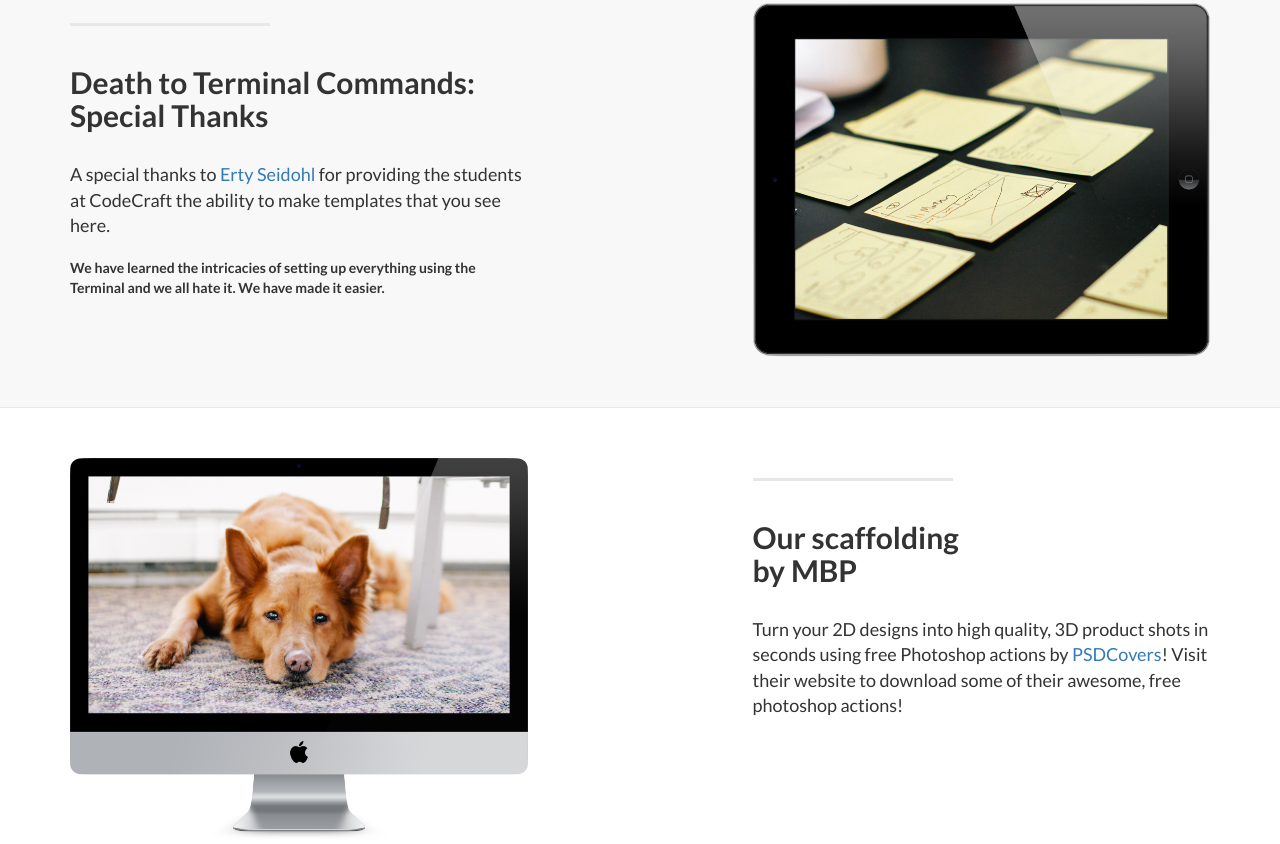
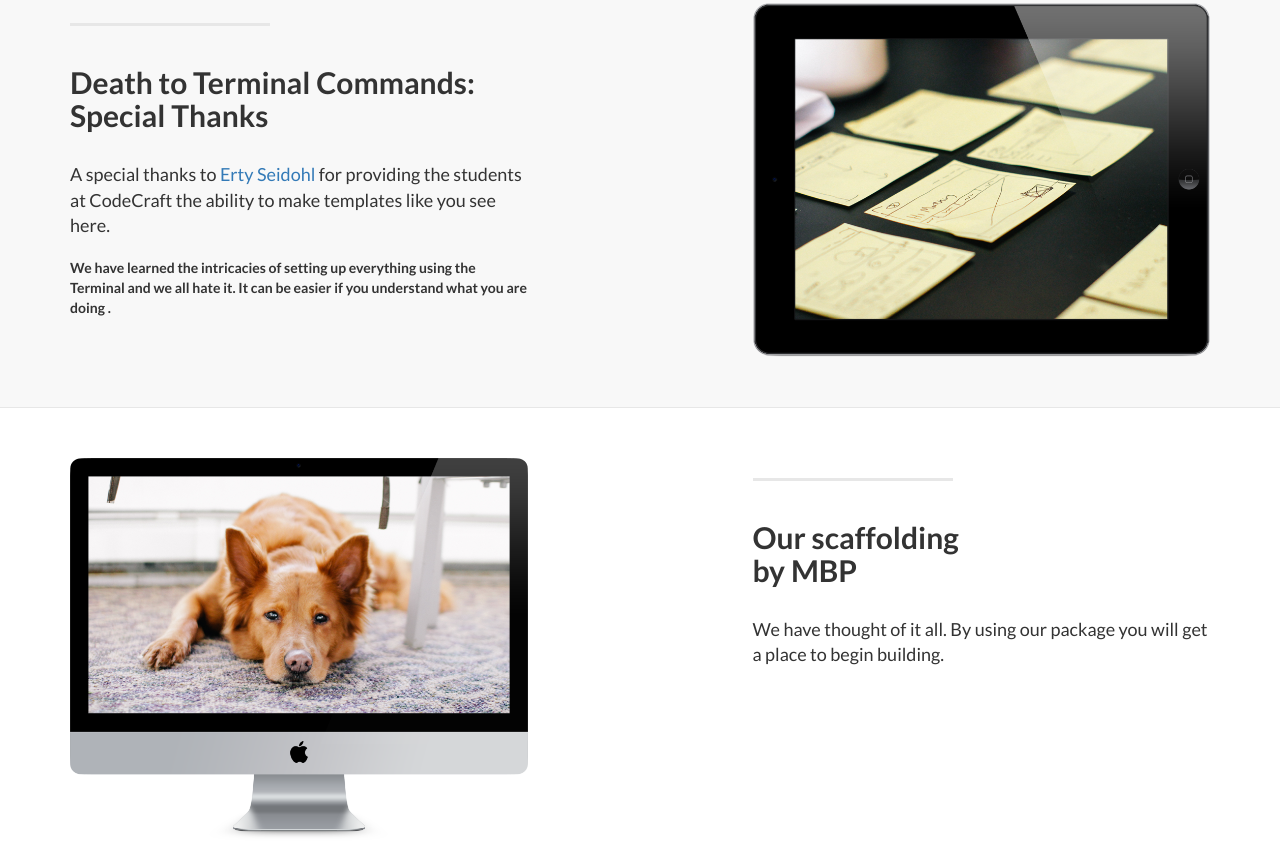
Before and after one commit to theJakub/generator, a plain HTML site: page Public/index.html in a window 1280 px wide. Shown: the part 824-1668 px from the top of the page. Drawn offline with Linux system fonts and the light colour scheme.

Commit message:
Html Edits

```diff
--- a/Public/index.html
+++ b/Public/index.html
@@ -107,8 +107,8 @@
                     <hr class="section-heading-spacer">
                     <div class="clearfix"></div>
                     <h2 class="section-heading">Death to Terminal Commands:<br>Special Thanks</h2>
-                    <p class="lead">A special thanks to <a target="_blank" href="https://erty.me/">Erty Seidohl</a> for providing the students at CodeCraft the ability to make templates that you see here.</p>
-                    <p>We have learned the intricacies of setting up everything using the Terminal and we all hate it. We have made it easier.</p>
+                    <p class="lead">A special thanks to <a target="_blank" href="https://erty.me/">Erty Seidohl</a> for providing the students at CodeCraft the ability to make templates like you see here.</p>
+                    <p>We have learned the intricacies of setting up everything using the Terminal and we all hate it. It can be easier if you understand what you are doing .</p>
                 </div>
                 <div class="col-lg-5 col-lg-offset-2 col-sm-6">
                     <img class="img-responsive" src="img/ipad.png" alt="">
@@ -130,9 +130,10 @@
                     <hr class="section-heading-spacer">
                     <div class="clearfix"></div>
                     <h2 class="section-heading">Our scaffolding <br>by MBP</h2>
-                    <p class="lead">Turn your 2D designs into high quality, 3D product shots in seconds using free Photoshop actions by <a target="_blank" href="http://www.psdcovers.com/">PSDCovers</a>! Visit their website to download some of their awesome, free photoshop actions!</p>
+                    <p class="lead">We have thought of it all. By using our package you will get a place to begin building.</p>
                 </div>
                 <div class="col-lg-5 col-sm-pull-6  col-sm-6">
+<!-- make image of what is being created -->
                     <img class="img-responsive" src="img/dog.png" alt="">
                 </div>
             </div>
@@ -172,13 +173,14 @@
 
             <div class="row">
                 <div class="col-lg-6">
-                    <h2>Connect to Start Bootstrap:</h2>
+                    <h2>Connect to Start Package:</h2>
                 </div>
                 <div class="col-lg-6">
                     <ul class="list-inline banner-social-buttons">
                         <li>
                             <a href="https://github.com/IronSummitMedia/startbootstrap" class="btn btn-default btn-lg"><i class="fa fa-github fa-fw"></i> <span class="network-name">Github</span></a>
                         </li>
+<!-- image for NPM need to be added here too -->
                         <li>
                             <a href="#" class="btn btn-default btn-lg"><i class="fa fa-linkedin fa-fw"></i> <span class="network-name">NPM</span></a>
                         </li>
```
